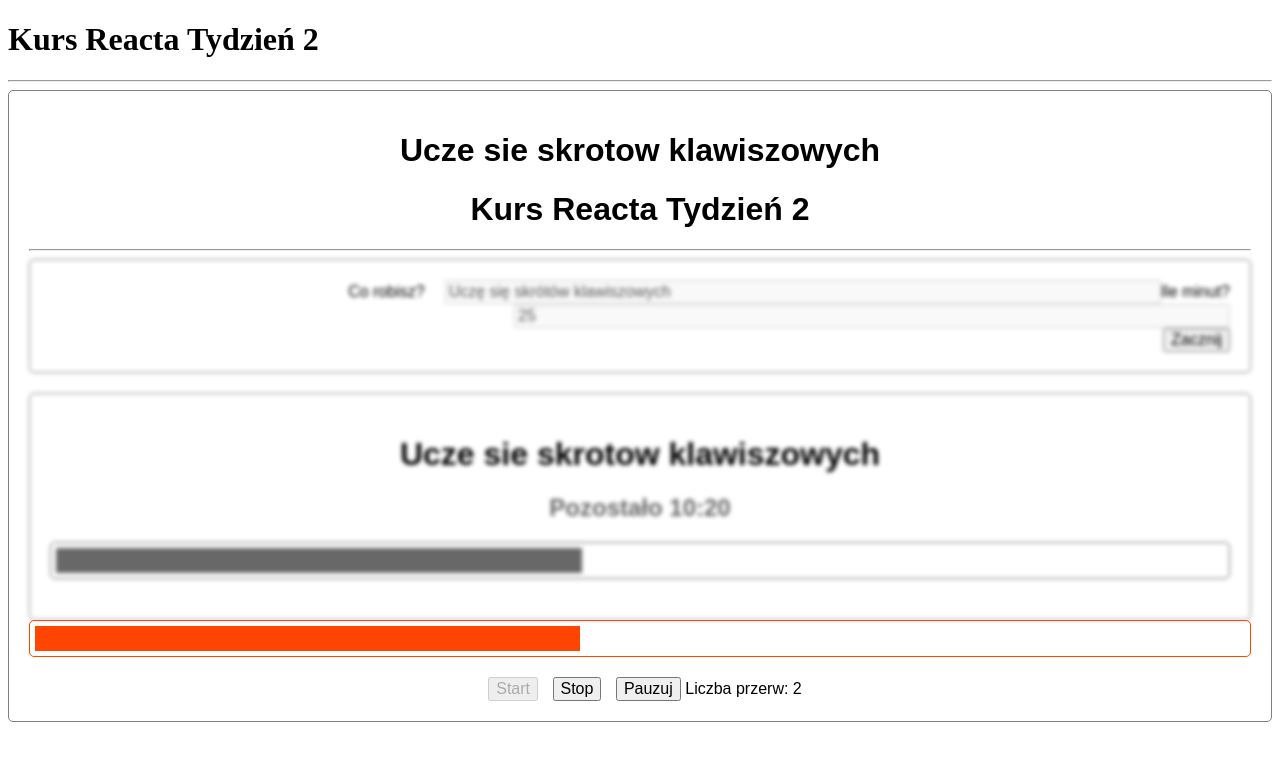
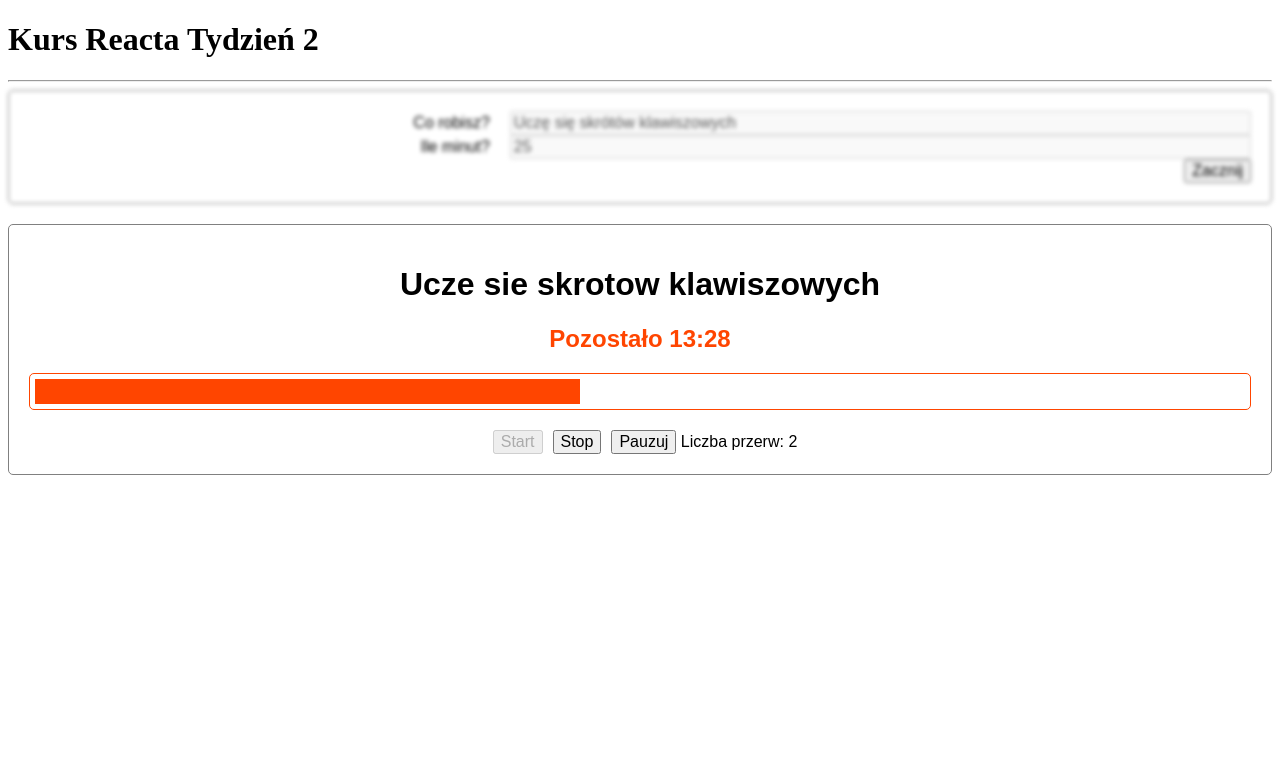
Before and after one commit to MagdalenaRomanowska/Timebox, a plain HTML site: page index.html in a window 1280 px wide. Drawn offline with nearby package versions, Linux system fonts and the light colour scheme.

Commit message:
Lesson 6 Homework task 1

```diff
--- a/index.html
+++ b/index.html
@@ -49,7 +49,6 @@
             height: 25px;
             margin-bottom: 20px;
             padding: 5px;
-            /* background-color: orangered; */
         }
 
         .ProgressBar > div {
@@ -64,29 +63,7 @@
 </head>
 
 <body>
-    <h1>Kurs Reacta Tydzień 2 </h1>
-    <hr>
-    <div class="App">
-        <!-- <div class="TimeboxEditor inactive">
-            <label>Co robisz? <input disabled value="Uczę się skrótów klawiszowych" type="text"></label><br>
-            <label>Ile minut? <input disabled value="25" type="number"></label><br>
-            <button>Zacznij</button>
-        </div> -->
-        <div class="Timebox">
-            <h1>Ucze sie skrotow klawiszowych</h1>
-            <!-- <h2 class="Clock">Pozostało 13:28</h2> -->
-            <div id="root"></div>
-            <div class="ProgressBar">
-                <div style="width: 45%"></div>
-            </div>
-            <button disabled>Start</button>
-            <button>Stop</button>
-            <button>Pauzuj</button>
-            Liczba przerw: 2
-        </div>
-    </div>
-
-    </div>
+    <div id="root"></div>
 </body>
 
 
@@ -103,50 +80,51 @@
     timeboxEditorDiv.className = "TimeboxEditor inactive";
         const label01 = document.createElement("label");
         label01.textContent = "Co robisz?";
-        const brElement = document.createElement("br");
+        const brElement01 = document.createElement("br");
             const input01 = document.createElement("input");
             input01.disabled = true;
             input01.type = "text";
             input01.value = "Uczę się skrótów klawiszowych";
         label01.append(input01);
-    timeboxEditorDiv.append(label01, brElement);
+    timeboxEditorDiv.append(label01, brElement01);
         const label02 = document.createElement("label");
         label02.textContent = "Ile minut?";
+        const brElement02 = document.createElement("br");
             const input02 = document.createElement("input");
             input02.disabled = true;
             input02.type = "number";
             input02.value = "25";
         label02.append(input02);
-    timeboxEditorDiv.append(label02, brElement);
+    timeboxEditorDiv.append(label02, brElement02);
         const buttonBegin = document.createElement("button");
         buttonBegin.textContent = "Zacznij";
     timeboxEditorDiv.append(buttonBegin);
 
-
     const timeboxDiv = document.createElement("div");
-    timeboxDiv.className = "Timebox inactive";
+    timeboxDiv.className = "Timebox";
         const timeboxTitle = document.createElement("h1");
         timeboxTitle.textContent = "Ucze sie skrotow klawiszowych";
         const clock = document.createElement("h2");
         clock.className = "Clock";
-        clock.textContent = "Pozostało 10:20";
-    timeboxDiv.append(timeboxTitle, clock);
+        clock.textContent = "Pozostało 13:28";
         const progressBar = document.createElement("div");
         progressBar.className = "ProgressBar";
             const bar = document.createElement("div");
             bar.setAttribute("style", "width: 45%; background-color: orangered;");
         progressBar.append(bar);
-    timeboxDiv.append(progressBar);
+        const buttonStart = document.createElement("button");
+        buttonStart.disabled = true;
+        buttonStart.textContent = "Start";
+        const buttonStop = document.createElement("button");
+        buttonStop.textContent = "Stop";
+        const buttonPause = document.createElement("button");
+        buttonPause.textContent = "Pauzuj";
+        const timeboxText = document.createTextNode(" Liczba przerw: 2");
+    timeboxDiv.append(timeboxTitle, clock, progressBar, buttonStart, buttonStop, buttonPause, timeboxText);
 
 appDiv.append(timeboxEditorDiv, timeboxDiv);
 
 rootElement.append(title, hrElement, appDiv);
 
-// const element = React.createElement(
-//     "h2",
-//     {className: "Clock", children: "Pozostało 15:25"}
-// );
-
-// ReactDOM.render(element, rootElement);
 </script>
 </html>
```
Also changed, not shown: README.md.
